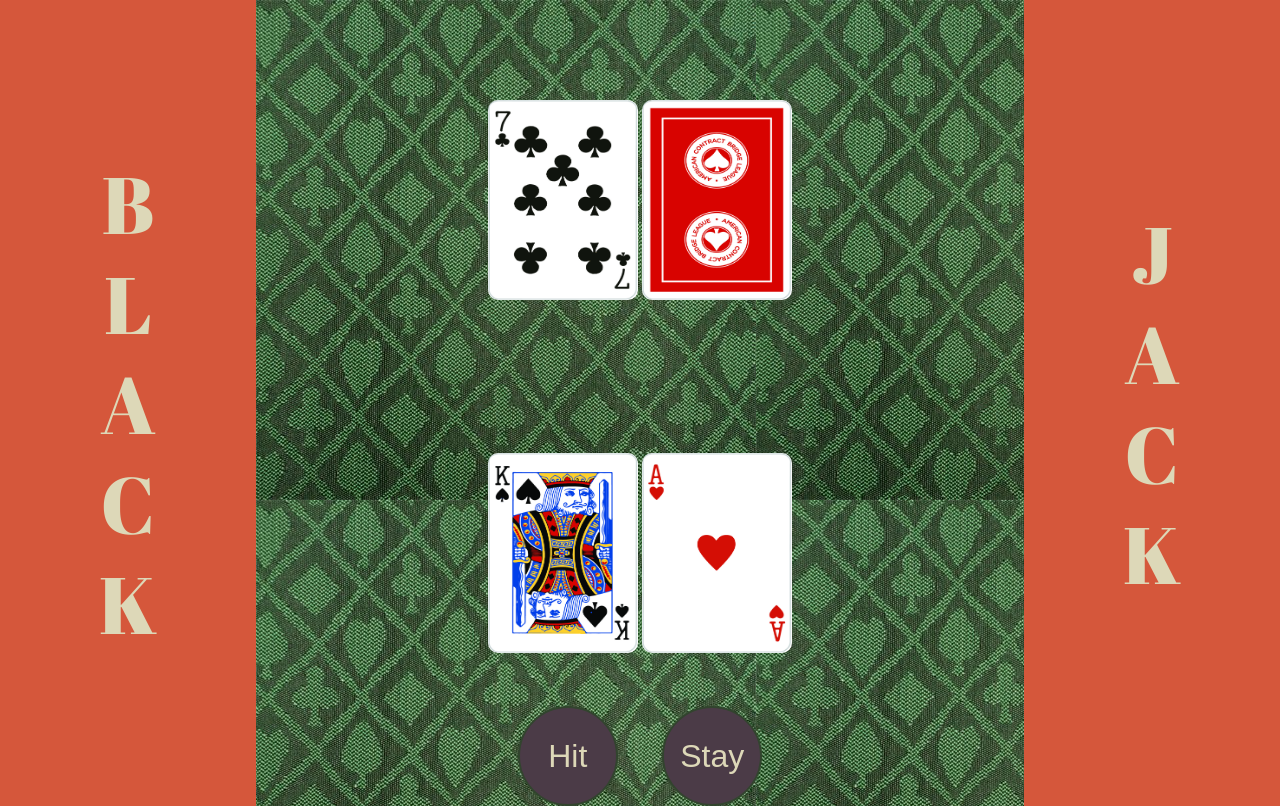
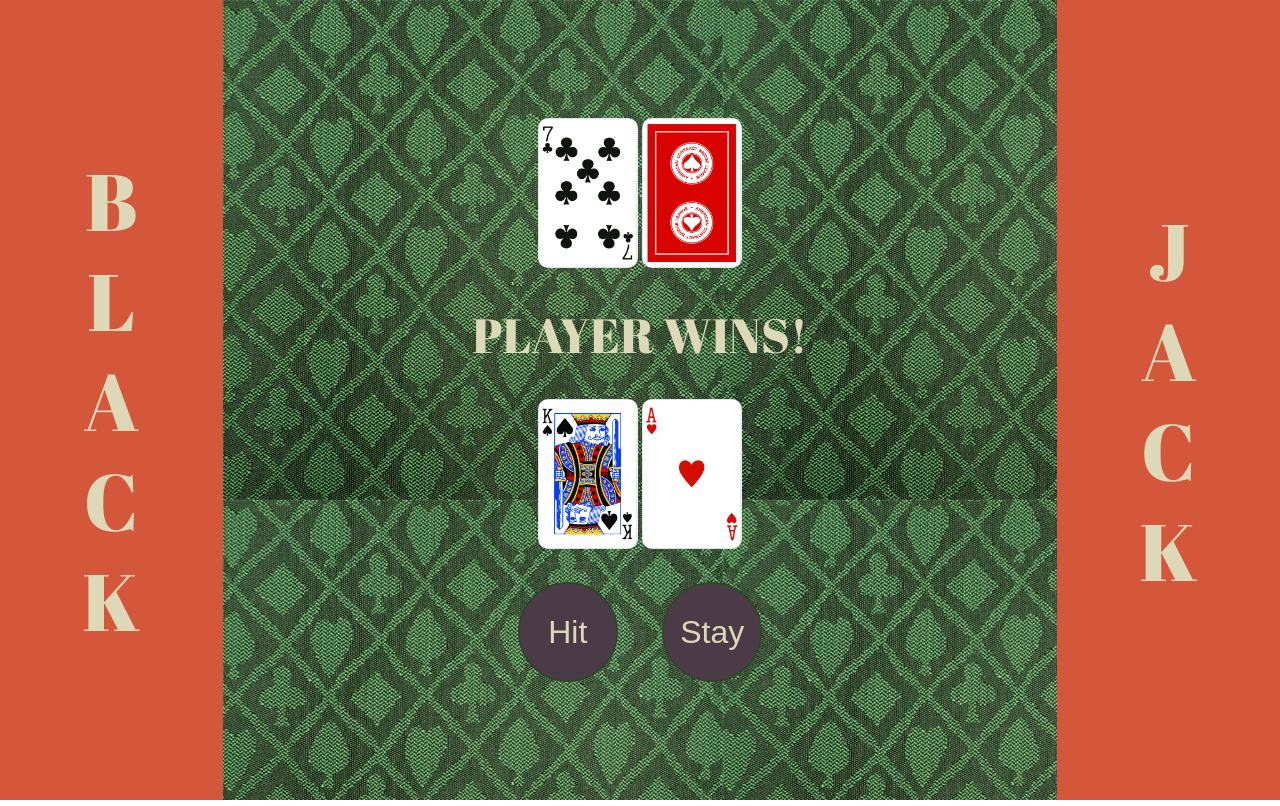
Before and after one commit to benjaminkent/blackjack, a website: page public/index.html in a window 1280 px wide. Drawn offline with Linux system fonts and the light colour scheme.

Commit message:
changed image size and spacing

```diff
--- a/public/index.html
+++ b/public/index.html
@@ -22,6 +22,7 @@
 
     <section class="dealer">
       <img src="/images/7C.jpg"> <img src="/images/Red_back.jpg"> </section>
+    <p class="outcome">Player Wins!</p>
     <section class="player">
       <img src="/images/KS.jpg"> <img src="/images/AH.jpg"> </section>
     <section class="buttons">
--- a/public/screen.css
+++ b/public/screen.css
@@ -13,8 +13,8 @@
 }
 
 img {
-  width: 150px;
-  height: 200px;
+  width: 100px;
+  height: 150px;
   border-radius: 10px;
 }
 
@@ -23,7 +23,7 @@
   flex-direction: column;
   justify-content: center;
   align-items: center;
-  width: 25%;
+  width: 20%;
   background-color: #d5573b;
   color: #ddd8b8;
 }
@@ -40,7 +40,7 @@
 main {
   display: flex;
   flex-direction: column;
-  justify-content: flex-start;
+  justify-content: center;
   width: 75%;
   align-items: center;
   background-image: url(/images/green-felt.jpg);
@@ -62,10 +62,9 @@
   background-color: #d5573b;
 }
 
-.dealer {
-padding: 100px 0 150px 0;
+p.outcome {
+  color: #ddd8b8;
+  font-size: 3rem;
+  text-align: center;
+  padding: 40px 0;
 }
-
-.buttons {
-  padding-top: 20px;
-}
```
